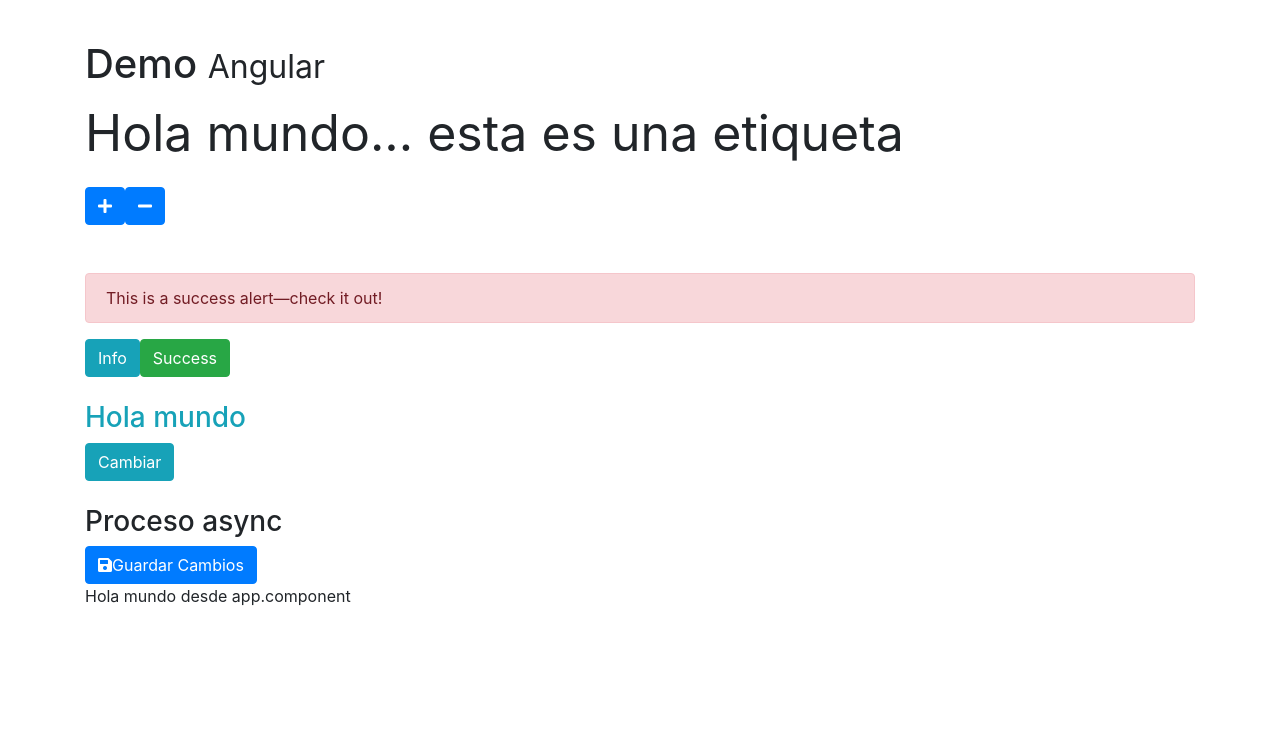
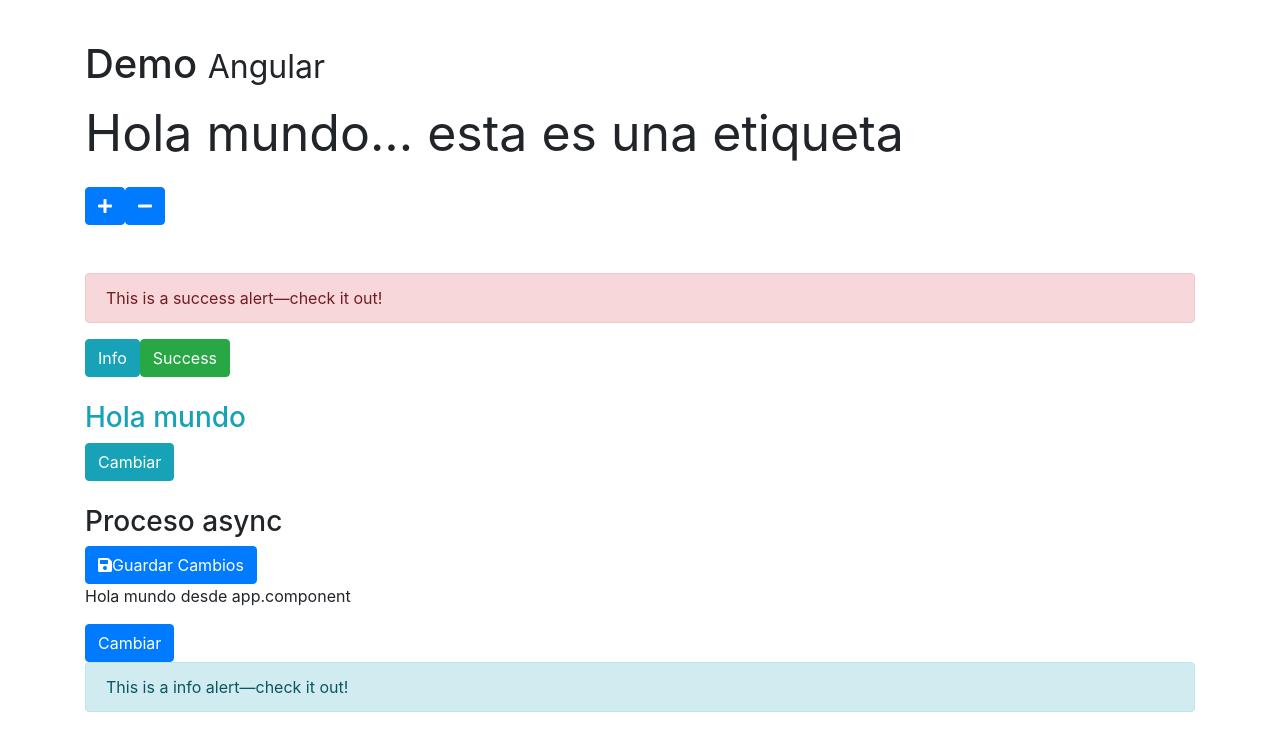
Before and after one commit to willys7/Angular-5-directives, an Angular app: page / in a window 1280 px wide. Shown: the top 750 px of the page. Built offline with nearby package versions, Linux system fonts and the light colour scheme.

Commit message:
ngSwitch

```diff
--- a/src/app/app.component.html
+++ b/src/app/app.component.html
@@ -4,5 +4,6 @@
   <br><br><br>
   <app-class></app-class>
   <p [appResaltado]="'blue'">Hola mundo desde app.component</p>
+  <app-ng-switch></app-ng-switch>
 
 </div>
--- a/src/app/app.module.ts
+++ b/src/app/app.module.ts
@@ -7,6 +7,7 @@
 import { CssComponent } from './components/css/css.component';
 import { ClassComponent } from './components/class/class.component';
 import { ResaltadoDirective } from './directives/resaltado.directive';
+import { NgSwitchComponent } from './components/ng-switch/ng-switch.component';
 
 
 @NgModule({
@@ -15,7 +16,8 @@
     NgStyleComponent,
     CssComponent,
     ClassComponent,
-    ResaltadoDirective
+    ResaltadoDirective,
+    NgSwitchComponent
   ],
   imports: [
     BrowserModule
--- /dev/null
+++ b/src/app/components/ng-switch/ng-switch.component.html
@@ -0,0 +1,24 @@
+
+<button type="button" class="btn btn-primary" (click)="alerta='success'">Cambiar</button>
+<div [ngSwitch]="alerta">
+  <div *ngSwitchCase="'success'">
+    <div class="alert alert-success" role="alert">
+      This is a success alert—check it out!
+    </div>
+  </div>
+  <div *ngSwitchCase="'info'">
+    <div class="alert alert-info" role="alert">
+      This is a info alert—check it out!
+    </div>
+  </div>
+  <div *ngSwitchCase="'warning'">
+    <div class="alert alert-warning" role="alert">
+      This is a warning alert—check it out!
+    </div>
+  </div>
+  <div *ngSwitchDefault>
+    <div class="alert alert-danger" role="alert">
+      This is a danger alert—check it out!
+    </div>
+  </div>
+</div>
--- /dev/null
+++ b/src/app/components/ng-switch/ng-switch.component.ts
@@ -0,0 +1,16 @@
+import { Component, OnInit } from '@angular/core';
+
+@Component({
+  selector: 'app-ng-switch',
+  templateUrl: './ng-switch.component.html',
+  styles: []
+})
+export class NgSwitchComponent implements OnInit {
+
+  alerta:string = "info";
+  constructor() { }
+
+  ngOnInit() {
+  }
+
+}
```
